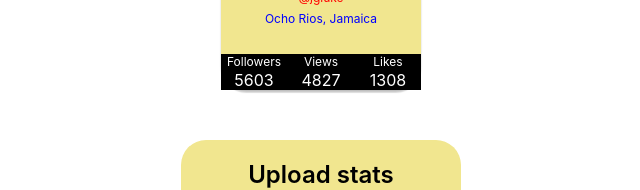
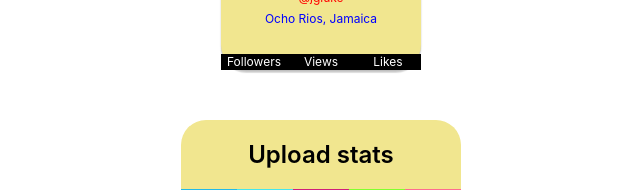
Before and after one commit to rusldrim/goit-react-hw-01-components, a React (Create React App) app: page / in a window 1280 px wide. Shown: the part 336-526 px from the top of the page, without its empty margins (319-959 px from the left). Built offline with nearby package versions, Linux system fonts and the light colour scheme.

Commit message:
Update App.jsx

```diff
--- a/src/components/App.jsx
+++ b/src/components/App.jsx
@@ -16,9 +16,7 @@ export const App = () => {
         username={user.username}
         tag={user.tag}
         location={user.location}
-        followers={user.stats.followers}
-        views={user.stats.views}
-        likes={user.stats.likes}
+        stats={user.stats}
       />
       <Statistics title="Upload stats" stats={data} />
       <FriendList stats={friends} />
```
